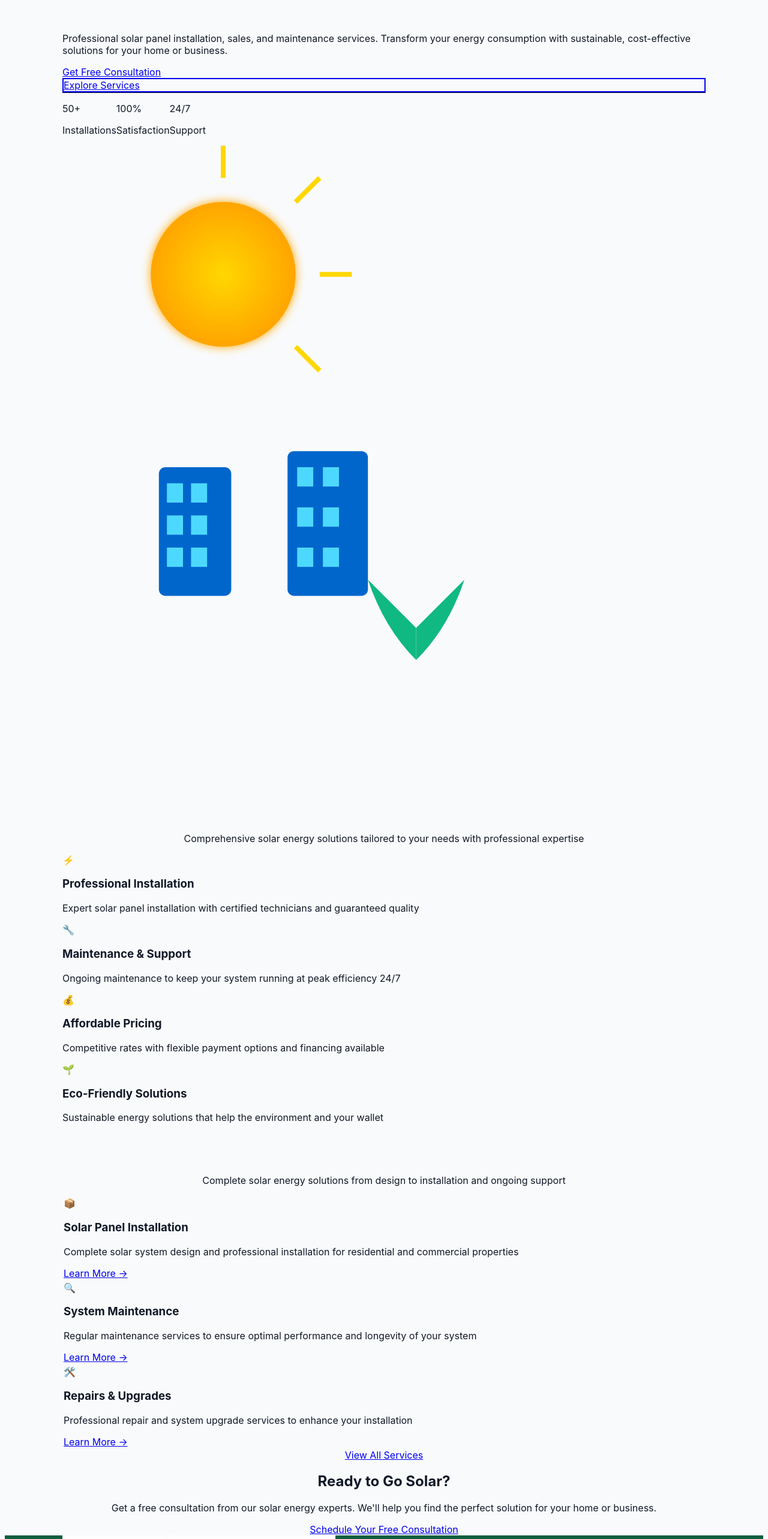
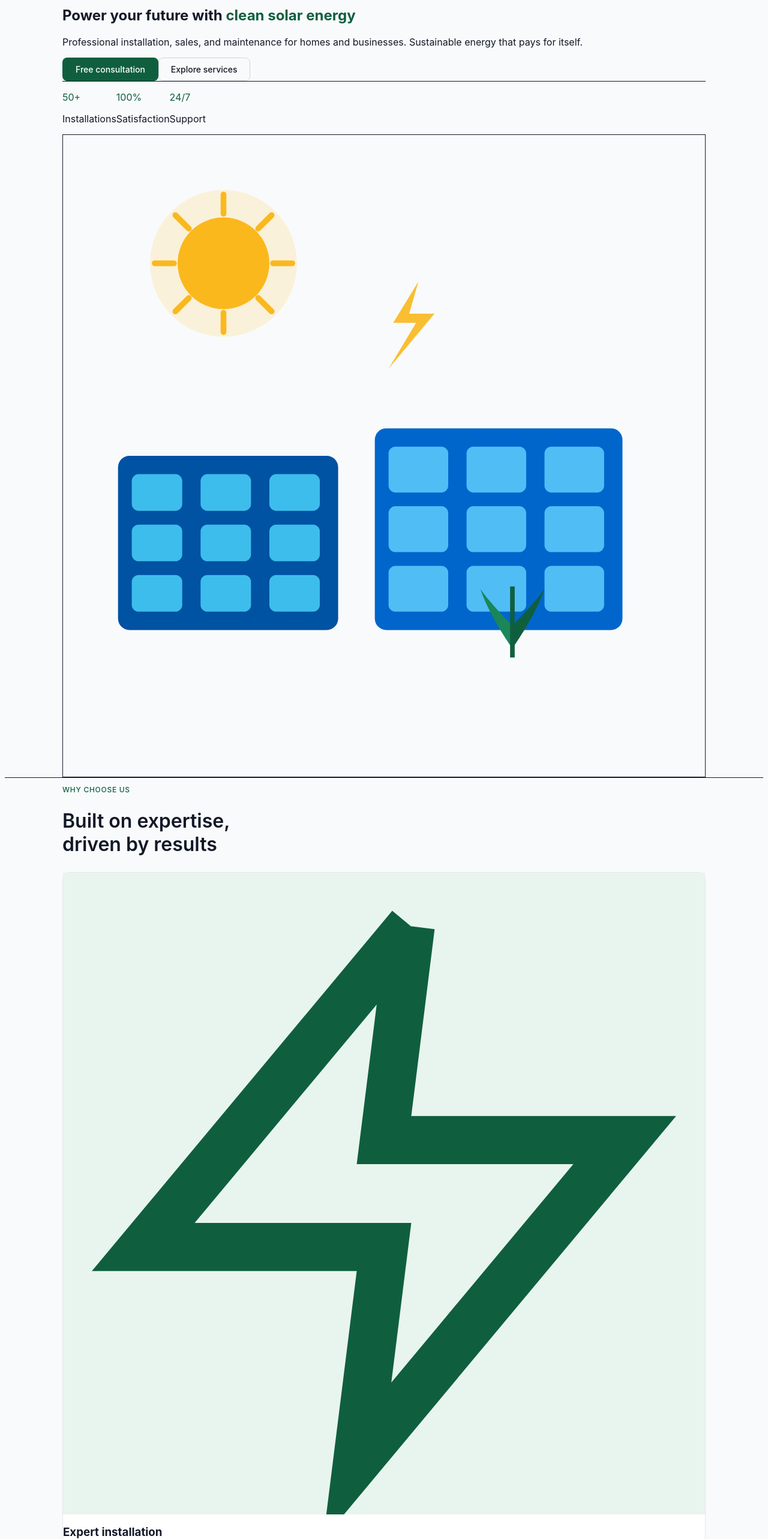
Before and after one commit to JUMAPETER736/GREEN_POWER_SYSTEMS, a Next.js app: page / in a window 1280 px wide. Shown: the part 80-2646 px from the top of the page at 60% size. Built offline with nearby package versions, Linux system fonts and the light colour scheme.

Commit message:
Changes in the Page, that handles the home screen

```diff
--- a/src/app/page.tsx
+++ b/src/app/page.tsx
@@ -1,283 +1,223 @@
 "use client";
 
 import Link from "next/link";
-import { useState, useEffect } from "react";
+
+const features = [
+  {
+    icon: (
+      <svg viewBox="0 0 24 24" fill="none" stroke="currentColor" strokeWidth={1.8} className="w-5 h-5">
+        <polyline points="13 2 3 14 12 14 11 22 21 10 12 10 13 2" />
+      </svg>
+    ),
+    title: "Expert installation",
+    desc: "Certified technicians, guaranteed workmanship, clean finish on every project.",
+  },
+  {
+    icon: (
+      <svg viewBox="0 0 24 24" fill="none" stroke="currentColor" strokeWidth={1.8} className="w-5 h-5">
+        <path d="M14.7 6.3a1 1 0 0 0 0 1.4l1.6 1.6a1 1 0 0 0 1.4 0l3.77-3.77a6 6 0 0 1-7.94 7.94l-6.91 6.91a2.12 2.12 0 0 1-3-3l6.91-6.91a6 6 0 0 1 7.94-7.94l-3.76 3.76z" />
+      </svg>
+    ),
+    title: "Ongoing maintenance",
+    desc: "Round-the-clock support to keep your system producing at peak efficiency.",
+  },
+  {
+    icon: (
+      <svg viewBox="0 0 24 24" fill="none" stroke="currentColor" strokeWidth={1.8} className="w-5 h-5">
+        <line x1="12" y1="1" x2="12" y2="23" /><path d="M17 5H9.5a3.5 3.5 0 0 0 0 7h5a3.5 3.5 0 0 1 0 7H6" />
+      </svg>
+    ),
+    title: "Flexible pricing",
+    desc: "Competitive rates and financing options designed around your budget.",
+  },
+  {
+    icon: (
+      <svg viewBox="0 0 24 24" fill="none" stroke="currentColor" strokeWidth={1.8} className="w-5 h-5">
+        <path d="M12 22s8-4 8-10V5l-8-3-8 3v7c0 6 8 10 8 10z" />
+      </svg>
+    ),
+    title: "Eco-friendly",
+    desc: "Reduce your carbon footprint and your electricity bill at the same time.",
+  },
+];
+
+const services = [
+  {
+    num: "01",
+    title: "Solar panel installation",
+    desc: "End-to-end system design and professional installation for homes and commercial properties.",
+    featured: true,
+  },
+  {
+    num: "02",
+    title: "System maintenance",
+    desc: "Scheduled servicing to maximise output and extend the lifespan of your installation.",
+    featured: false,
+  },
+  {
+    num: "03",
+    title: "Repairs & upgrades",
+    desc: "Fast fault diagnosis and system upgrades to keep your energy flowing without interruption.",
+    featured: false,
+  },
+];
 
 export default function Home() {
-  // State for animations
-  const [scrolled, setScrolled] = useState(false);
+  return (
+    <div className="min-h-screen bg-gray-50">
 
-  // Handle scroll effect for navbar
-  useEffect(() => {
-    const handleScroll = () => {
-      setScrolled(window.scrollY > 50);
-    };
-    window.addEventListener("scroll", handleScroll);
-    return () => window.removeEventListener("scroll", handleScroll);
-  }, []);
+      {/* ── Hero ── */}
+      <section className="bg-white border-b border-gray-200">
+        <div className="section-container py-20 md:py-28 grid grid-cols-1 md:grid-cols-2 gap-16 items-center">
 
-  return (
-    <div className="min-h-screen bg-white">
-      {/* ===== HERO SECTION ===== */}
-      {/* Modern gradient hero with animated text */}
-      <section className="relative overflow-hidden bg-gradient-to-br from-slate-900 via-purple-900 to-slate-900 text-white pt-32 pb-20 md:pt-40 md:pb-32">
-        {/* Animated background elements */}
-        <div className="absolute top-0 left-0 w-96 h-96 bg-blue-500 rounded-full mix-blend-multiply filter blur-3xl opacity-20 animate-blob"></div>
-        <div className="absolute top-0 right-0 w-96 h-96 bg-purple-500 rounded-full mix-blend-multiply filter blur-3xl opacity-20 animate-blob animation-delay-2000"></div>
-        <div className="absolute -bottom-8 left-20 w-96 h-96 bg-pink-500 rounded-full mix-blend-multiply filter blur-3xl opacity-20 animate-blob animation-delay-4000"></div>
+          {/* Left */}
+          <div className="space-y-6">
+            <span className="inline-flex items-center gap-2 px-3 py-1 rounded-full bg-[var(--green-light)] text-[var(--green-primary)] text-xs font-medium">
+              <span className="w-1.5 h-1.5 rounded-full bg-[var(--green-primary)]" />
+              Solar energy solutions · Lilongwe, Malawi
+            </span>
 
-        <div className="section-container relative z-10">
-          <div className="grid grid-cols-1 md:grid-cols-2 gap-12 items-center">
-            {/* Left side - Text content */}
-            <div className="space-y-8 animate-fadeInUp">
-              {/* Badge */}
-              <div className="inline-block">
-                <span className="px-4 py-2 rounded-full bg-gradient-to-r from-blue-400 to-purple-400 text-white text-sm font-semibold">
-                  ⚡ Solar Energy Revolution
-                </span>
-              </div>
-
-              {/* Main heading */}
-              <h1 className="text-5xl md:text-6xl lg:text-7xl font-bold leading-tight bg-clip-text text-transparent bg-gradient-to-r from-blue-400 via-purple-400 to-pink-400">
-                Power Your Future with Solar Energy
+            <h1 className="text-4xl md:text-5xl font-semibold text-gray-900 leading-tight tracking-tight">
+              Power your future with{" "}
+              <span className="text-[var(--green-primary)]">clean solar energy</span>
             </h1>
 
-              {/* Subheading */}
-              <p className="text-xl md:text-2xl text-gray-300 leading-relaxed max-w-2xl">
-                Professional solar panel installation, sales, and maintenance services. Transform your energy consumption with sustainable, cost-effective solutions for your home or business.
+            <p className="text-lg text-gray-500 leading-relaxed max-w-lg">
+              Professional installation, sales, and maintenance for homes and businesses. Sustainable energy that pays for itself.
             </p>
 
-              {/* CTA Buttons */}
-              <div className="flex flex-col sm:flex-row gap-4 pt-4">
-                <Link
-                  href="/contact"
-                  className="group relative px-8 py-4 bg-gradient-to-r from-blue-500 to-purple-600 text-white font-bold rounded-lg overflow-hidden transition-all duration-300 hover:shadow-2xl hover:shadow-blue-500/50"
-                >
-                  <span className="relative z-10">Get Free Consultation</span>
-                  <div className="absolute inset-0 bg-gradient-to-r from-purple-600 to-pink-500 opacity-0 group-hover:opacity-100 transition-opacity duration-300"></div>
+            <div className="flex flex-wrap gap-3 pt-2">
+              <Link href="/contact" className="btn-primary">
+                Free consultation
               </Link>
-
-                <Link
-                  href="/services"
-                  className="px-8 py-4 border-2 border-white text-white font-bold rounded-lg hover:bg-white hover:text-purple-900 transition-all duration-300"
-                >
-                  Explore Services
+              <Link href="/services" className="btn-secondary">
+                Explore services
               </Link>
             </div>
 
-              {/* Trust indicators */}
-              <div className="flex gap-8 pt-8 border-t border-gray-700">
-                <div>
-                  <p className="text-3xl font-bold text-blue-400">50+</p>
-                  <p className="text-gray-400">Installations</p>
+            <div className="flex gap-8 pt-4 border-t border-gray-100">
+              {[["50+", "Installations"], ["100%", "Satisfaction"], ["24/7", "Support"]].map(([num, label]) => (
+                <div key={label}>
+                  <p className="text-2xl font-semibold text-[var(--green-primary)]">{num}</p>
+                  <p className="text-sm text-gray-400 mt-0.5">{label}</p>
                 </div>
-                <div>
-                  <p className="text-3xl font-bold text-purple-400">100%</p>
-                  <p className="text-gray-400">Satisfaction</p>
-                </div>
-                <div>
-                  <p className="text-3xl font-bold text-pink-400">24/7</p>
-                  <p className="text-gray-400">Support</p>
-                </div>
+              ))}
             </div>
           </div>
 
-            {/* Right side - Animated illustration */}
-            <div className="relative h-96 md:h-full animate-slideInRight">
-              {/* Glowing background */}
-              <div className="absolute inset-0 bg-gradient-to-br from-blue-500/20 to-purple-500/20 rounded-3xl blur-2xl"></div>
-
-              {/* SVG Solar illustration */}
-              <svg
-                viewBox="0 0 400 400"
-                className="w-full h-full relative z-10 filter drop-shadow-2xl"
-                xmlns="http://www.w3.org/2000/svg"
-              >
-                {/* Sun with glow */}
-                <defs>
-                  <radialGradient id="sunGradient" cx="50%" cy="50%" r="50%">
-                    <stop offset="0%" stopColor="#FFD700" />
-                    <stop offset="100%" stopColor="#FFA500" />
-                  </radialGradient>
-                  <filter id="glow">
-                    <feGaussianBlur stdDeviation="3" result="coloredBlur" />
-                    <feMerge>
-                      <feMergeNode in="coloredBlur" />
-                      <feMergeNode in="SourceGraphic" />
-                    </feMerge>
-                  </filter>
-                </defs>
-
-                {/* Animated sun */}
-                <circle cx="100" cy="80" r="45" fill="url(#sunGradient)" filter="url(#glow)" className="animate-pulse" />
-
-                {/* Sun rays */}
-                <g stroke="#FFD700" strokeWidth="3" fill="none">
-                  <line x1="100" y1="20" x2="100" y2="0" />
-                  <line x1="145" y1="35" x2="160" y2="20" />
-                  <line x1="160" y1="80" x2="180" y2="80" />
-                  <line x1="145" y1="125" x2="160" y2="140" />
-                </g>
-
-                {/* Solar panel array */}
-                <g className="animate-slideInUp">
-                  {/* Panel 1 */}
-                  <rect x="60" y="200" width="45" height="80" fill="#0066CC" rx="4" />
-                  <rect x="65" y="210" width="10" height="12" fill="#4DD9FF" />
-                  <rect x="80" y="210" width="10" height="12" fill="#4DD9FF" />
-                  <rect x="65" y="230" width="10" height="12" fill="#4DD9FF" />
-                  <rect x="80" y="230" width="10" height="12" fill="#4DD9FF" />
-                  <rect x="65" y="250" width="10" height="12" fill="#4DD9FF" />
-                  <rect x="80" y="250" width="10" height="12" fill="#4DD9FF" />
-
-                  {/* Panel 2 */}
-                  <rect x="140" y="190" width="50" height="90" fill="#0066CC" rx="4" />
-                  <rect x="146" y="200" width="10" height="12" fill="#4DD9FF" />
-                  <rect x="162" y="200" width="10" height="12" fill="#4DD9FF" />
-                  <rect x="146" y="225" width="10" height="12" fill="#4DD9FF" />
-                  <rect x="162" y="225" width="10" height="12" fill="#4DD9FF" />
-                  <rect x="146" y="250" width="10" height="12" fill="#4DD9FF" />
-                  <rect x="162" y="250" width="10" height="12" fill="#4DD9FF" />
-                </g>
-
-                {/* Leaf symbol */}
-                <g fill="#10B981">
-                  <path d="M 220 320 Q 240 300 250 270 Q 240 280 220 300 Z" />
-                  <path d="M 220 320 Q 200 300 190 270 Q 200 280 220 300 Z" />
-                </g>
+          {/* Right — clean SVG illustration */}
+          <div className="flex items-center justify-center">
+            <div className="w-full max-w-sm bg-gray-50 rounded-2xl border border-gray-100 p-8 aspect-square flex items-center justify-center">
+              <svg viewBox="0 0 280 280" className="w-full" xmlns="http://www.w3.org/2000/svg">
+                {/* Sun */}
+                <circle cx="70" cy="56" r="32" fill="#fbb81c" opacity="0.15" />
+                <circle cx="70" cy="56" r="20" fill="#fbb81c" />
+                {["0,-30", "21,-21", "30,0", "21,21", "0,30", "-21,21", "-30,0", "-21,-21"].map((d, i) => {
+                  const [dx, dy] = d.split(",").map(Number);
+                  return (
+                    <line key={i}
+                      x1={70 + dx * 0.72} y1={56 + dy * 0.72}
+                      x2={70 + dx} y2={56 + dy}
+                      stroke="#fbb81c" strokeWidth="2.5" strokeLinecap="round" />
+                  );
+                })}
+                {/* Panel left */}
+                <rect x="24" y="140" width="96" height="76" rx="5" fill="#0052a3" />
+                {[0,1,2].map(row => [0,1,2].map(col => (
+                  <rect key={`${row}-${col}`}
+                    x={30 + col * 30} y={148 + row * 22}
+                    width="22" height="16" rx="3"
+                    fill="#4dd9ff" opacity="0.8" />
+                )))}
+                {/* Panel right */}
+                <rect x="136" y="128" width="108" height="88" rx="5" fill="#0066cc" />
+                {[0,1,2].map(row => [0,1,2].map(col => (
+                  <rect key={`r${row}-c${col}`}
+                    x={142 + col * 34} y={136 + row * 26}
+                    width="26" height="20" rx="3"
+                    fill="#66d4ff" opacity="0.8" />
+                )))}
+                {/* Leaf */}
+                <path d="M196 224 C196 224 206 210 210 198 C206 204 196 214 196 214 Z" fill="#0f5f3f" />
+                <path d="M196 224 C196 224 186 210 182 198 C186 204 196 214 196 214 Z" fill="#1a8659" />
+                <line x1="196" y1="197" x2="196" y2="228" stroke="#0f5f3f" strokeWidth="2" />
+                {/* Energy bolt */}
+                <path d="M155 64 L144 82 h10 L142 102 L162 78 h-11 Z" fill="#fbb81c" opacity="0.9" />
               </svg>
             </div>
           </div>
         </div>
       </section>
 
-      {/* ===== FEATURES SECTION ===== */}
-      {/* Modern cards with hover effects */}
-      <section className="py-20 md:py-32 bg-gray-50">
+      {/* ── Features ── */}
+      <section className="py-20 md:py-28">
         <div className="section-container">
-          {/* Section heading */}
-          <div className="text-center mb-16">
-            <h2 className="text-4xl md:text-5xl font-bold mb-6 bg-clip-text text-transparent bg-gradient-to-r from-slate-900 to-purple-900">
-              Why Choose Green Power Systems?
-            </h2>
-            <p className="text-xl text-gray-600 max-w-2xl mx-auto">
-              Comprehensive solar energy solutions tailored to your needs with professional expertise
-            </p>
+          <div className="mb-12">
+            <p className="section-eyebrow">Why choose us</p>
+            <h2 className="section-title">Built on expertise,<br />driven by results</h2>
           </div>
 
-          {/* Features grid */}
-          <div className="grid grid-cols-1 md:grid-cols-2 lg:grid-cols-4 gap-6">
-            {/* Feature 1 */}
-            <div className="group bg-white p-8 rounded-2xl shadow-lg hover:shadow-2xl hover:-translate-y-2 transition-all duration-300">
-              <div className="text-5xl mb-4 group-hover:scale-110 transition-transform duration-300">⚡</div>
-              <h3 className="text-xl font-bold mb-3 text-slate-900">Professional Installation</h3>
-              <p className="text-gray-600">Expert solar panel installation with certified technicians and guaranteed quality</p>
+          <div className="grid grid-cols-1 sm:grid-cols-2 lg:grid-cols-4 gap-4">
+            {features.map(({ icon, title, desc }) => (
+              <div key={title} className="card p-6 space-y-3">
+                <div className="w-9 h-9 rounded-lg bg-[var(--green-light)] flex items-center justify-center text-[var(--green-primary)]">
+                  {icon}
                 </div>
-
-            {/* Feature 2 */}
-            <div className="group bg-white p-8 rounded-2xl shadow-lg hover:shadow-2xl hover:-translate-y-2 transition-all duration-300">
-              <div className="text-5xl mb-4 group-hover:scale-110 transition-transform duration-300">🔧</div>
-              <h3 className="text-xl font-bold mb-3 text-slate-900">Maintenance & Support</h3>
-              <p className="text-gray-600">Ongoing maintenance to keep your system running at peak efficiency 24/7</p>
+                <h3 className="text-sm font-semibold text-gray-900">{title}</h3>
+                <p className="text-sm text-gray-500 leading-relaxed">{desc}</p>
               </div>
-
-            {/* Feature 3 */}
-            <div className="group bg-white p-8 rounded-2xl shadow-lg hover:shadow-2xl hover:-translate-y-2 transition-all duration-300">
-              <div className="text-5xl mb-4 group-hover:scale-110 transition-transform duration-300">💰</div>
-              <h3 className="text-xl font-bold mb-3 text-slate-900">Affordable Pricing</h3>
-              <p className="text-gray-600">Competitive rates with flexible payment options and financing available</p>
-            </div>
-
-            {/* Feature 4 */}
-            <div className="group bg-white p-8 rounded-2xl shadow-lg hover:shadow-2xl hover:-translate-y-2 transition-all duration-300">
-              <div className="text-5xl mb-4 group-hover:scale-110 transition-transform duration-300">🌱</div>
-              <h3 className="text-xl font-bold mb-3 text-slate-900">Eco-Friendly Solutions</h3>
-              <p className="text-gray-600">Sustainable energy solutions that help the environment and your wallet</p>
-            </div>
+            ))}
           </div>
         </div>
       </section>
 
-      {/* ===== SERVICES PREVIEW ===== */}
-      {/* Showcase main services with modern cards */}
-      <section className="py-20 md:py-32 bg-white">
+      {/* ── Services ── */}
+      <section className="py-20 md:py-28 bg-white border-y border-gray-200">
         <div className="section-container">
-          {/* Section heading */}
-          <div className="text-center mb-16">
-            <h2 className="text-4xl md:text-5xl font-bold mb-6 bg-clip-text text-transparent bg-gradient-to-r from-slate-900 to-purple-900">
-              Our Core Services
-            </h2>
-            <p className="text-xl text-gray-600 max-w-2xl mx-auto">
-              Complete solar energy solutions from design to installation and ongoing support
+          <div className="mb-12">
+            <p className="section-eyebrow">Our services</p>
+            <h2 className="section-title">Everything solar,<br />end to end</h2>
+            <p className="section-subtitle mt-3">
+              Complete solutions from design and installation through to long-term support.
             </p>
           </div>
 
-          {/* Services grid */}
-          <div className="grid grid-cols-1 md:grid-cols-3 gap-8 mb-12">
-            {/* Service 1 */}
-            <div className="bg-gradient-to-br from-blue-50 to-purple-50 p-8 rounded-2xl border-2 border-transparent hover:border-blue-500 transition-all duration-300 group">
-              <div className="text-5xl mb-4 group-hover:scale-125 transition-transform duration-300">📦</div>
-              <h3 className="text-2xl font-bold mb-3 text-slate-900">Solar Panel Installation</h3>
-              <p className="text-gray-600 mb-6">Complete solar system design and professional installation for residential and commercial properties</p>
-              <Link href="/services" className="text-blue-600 font-semibold hover:text-purple-600 transition-colors duration-300">
-                Learn More →
+          <div className="grid grid-cols-1 md:grid-cols-3 gap-4 mb-10">
+            {services.map(({ num, title, desc, featured }) => (
+              <div
+                key={num}
+                className={`card p-7 space-y-3 ${featured ? "border-[var(--green-primary)] border" : ""}`}
+              >
+                <p className="text-xs font-medium text-gray-400">{num}</p>
+                <h3 className="text-base font-semibold text-gray-900">{title}</h3>
+                <p className="text-sm text-gray-500 leading-relaxed">{desc}</p>
+                <Link href="/services" className="inline-block text-sm font-medium text-[var(--green-primary)] hover:underline pt-1">
+                  Learn more →
                 </Link>
               </div>
-
-            {/* Service 2 */}
-            <div className="bg-gradient-to-br from-purple-50 to-pink-50 p-8 rounded-2xl border-2 border-transparent hover:border-purple-500 transition-all duration-300 group">
-              <div className="text-5xl mb-4 group-hover:scale-125 transition-transform duration-300">🔍</div>
-              <h3 className="text-2xl font-bold mb-3 text-slate-900">System Maintenance</h3>
-              <p className="text-gray-600 mb-6">Regular maintenance services to ensure optimal performance and longevity of your system</p>
-              <Link href="/services" className="text-blue-600 font-semibold hover:text-purple-600 transition-colors duration-300">
-                Learn More →
-              </Link>
+            ))}
           </div>
 
-            {/* Service 3 */}
-            <div className="bg-gradient-to-br from-green-50 to-blue-50 p-8 rounded-2xl border-2 border-transparent hover:border-green-500 transition-all duration-300 group">
-              <div className="text-5xl mb-4 group-hover:scale-125 transition-transform duration-300">🛠️</div>
-              <h3 className="text-2xl font-bold mb-3 text-slate-900">Repairs & Upgrades</h3>
-              <p className="text-gray-600 mb-6">Professional repair and system upgrade services to enhance your installation</p>
-              <Link href="/services" className="text-blue-600 font-semibold hover:text-purple-600 transition-colors duration-300">
-                Learn More →
+          <Link href="/services" className="btn-secondary">
+            View all services
           </Link>
-            </div>
-          </div>
-
-          {/* View all button */}
-          <div className="text-center">
-            <Link
-              href="/services"
-              className="inline-block px-8 py-4 bg-gradient-to-r from-blue-500 to-purple-600 text-white font-bold rounded-lg hover:shadow-2xl hover:shadow-blue-500/50 transition-all duration-300 hover:-translate-y-1"
-            >
-              View All Services
-            </Link>
-          </div>
         </div>
       </section>
 
-      {/* ===== CTA SECTION ===== */}
-      {/* Final call-to-action with modern design */}
-      <section className="relative py-20 md:py-32 bg-gradient-to-r from-slate-900 via-purple-900 to-slate-900 text-white overflow-hidden">
-        {/* Animated background */}
-        <div className="absolute inset-0 opacity-20">
-          <div className="absolute top-0 left-0 w-96 h-96 bg-blue-500 rounded-full mix-blend-multiply filter blur-3xl animate-blob"></div>
-          <div className="absolute bottom-0 right-0 w-96 h-96 bg-purple-500 rounded-full mix-blend-multiply filter blur-3xl animate-blob animation-delay-2000"></div>
+      {/* ── CTA ── */}
+      <section className="py-20 md:py-24 bg-[#0a4a30]">
+        <div className="section-container flex flex-col md:flex-row items-start md:items-center justify-between gap-8">
+          <div>
+            <h2 className="text-3xl font-semibold text-white">Ready to go solar?</h2>
+            <p className="text-[rgba(255,255,255,0.6)] mt-2 max-w-md text-base">
+              Get a free consultation from our experts. No commitment, no pressure — just honest advice.
+            </p>
           </div>
-
-        <div className="section-container relative z-10 text-center">
-          <h2 className="text-4xl md:text-5xl font-bold mb-6">
-            Ready to Go Solar?
-          </h2>
-          <p className="text-xl text-gray-300 mb-8 max-w-2xl mx-auto">
-            Get a free consultation from our solar energy experts. We'll help you find the perfect solution for your home or business.
-          </p>
           <Link
             href="/contact"
-            className="inline-block px-8 py-4 bg-gradient-to-r from-blue-400 to-pink-400 text-white font-bold rounded-lg hover:shadow-2xl transition-all duration-300 hover:-translate-y-1"
+            className="shrink-0 inline-flex items-center gap-2 px-6 py-3 bg-[var(--accent)] text-[var(--accent-dark)] font-semibold text-sm rounded-lg hover:opacity-90 transition-opacity"
           >
-            Schedule Your Free Consultation
+            Schedule consultation
           </Link>
         </div>
       </section>
```
Lines whose indentation alone changed are shown as unchanged.
